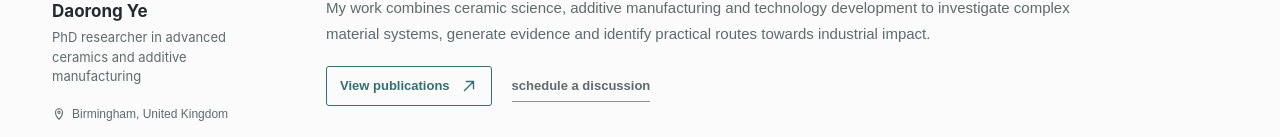
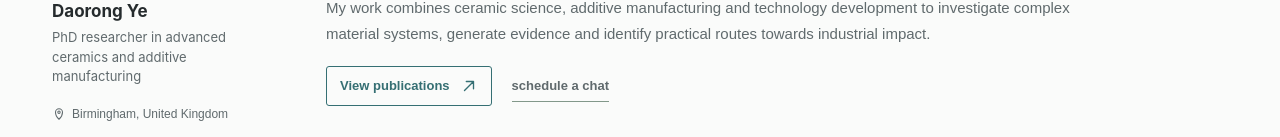
Before and after one commit to daorong-y/portfolio, a React (Vite) app: page / in a window 1280 px wide. Shown: the part 324-461 px from the top of the page. Built offline with nearby package versions, Linux system fonts and the light colour scheme.

Commit message:
Rename contact CTA to schedule a chat

```diff
--- a/src/App.tsx
+++ b/src/App.tsx
@@ -322,7 +322,7 @@ export default function Home() {
               href="#contact"
               onClick={() => trackEvent("schedule_discussion_click")}
             >
-              schedule a discussion
+              schedule a chat
             </a>
           </div>
 
```
